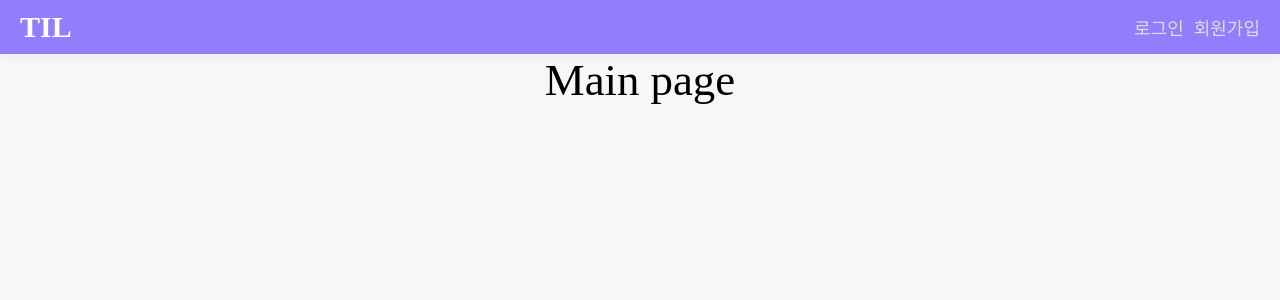
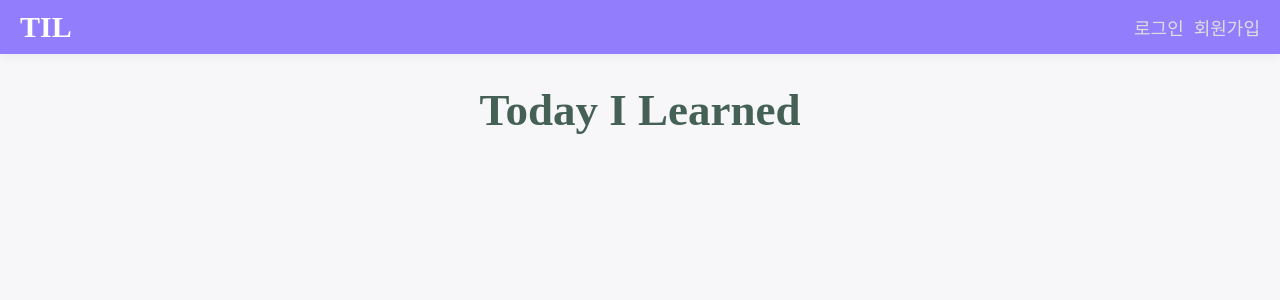
Before and after one commit to Jetty2020/vue-til, a Vue app: page /main in a window 1280 px wide. Shown: the top 300 px of the page. Built offline with nearby package versions, Linux system fonts and the light colour scheme; a web font is replaced by a local one.

Commit message:
:lipstick: 헤더 UI 수정

```diff
--- a/src/components/common/AppHeader.vue
+++ b/src/components/common/AppHeader.vue
@@ -1,13 +1,17 @@
 <template>
   <header>
     <div>
-      <router-link to="/" class="logo"> TIL </router-link>
+      <router-link to="/" class="logo">
+        TIL
+        <span v-if="isUserLogin">by {{ $store.state.username }}</span>
+      </router-link>
     </div>
     <div class="navigations">
       <!-- 1 -->
       <template v-if="isUserLogin">
-        <span class="username">{{ $store.state.username }}</span>
-        <a href="javascript:;" @click="logoutUser">로그아웃</a>
+        <a href="javascript:;" @click="logoutUser" class="logout-button">
+          Logout
+        </a>
       </template>
       <!-- 2 -->
       <template v-else>
@@ -36,7 +40,7 @@ export default {
 
 <style scoped>
 .username {
-  color: #fff;
+  color: white;
 }
 header {
   display: flex;
@@ -68,6 +72,9 @@ a.logo {
   top: 0;
   width: 100%;
 }
+.logout-button {
+  font-size: 14px;
+}
 a.router-link-exact-active {
   color: white;
   font-weight: bold;
--- a/src/views/MainPage.vue
+++ b/src/views/MainPage.vue
@@ -1,6 +1,6 @@
 <template>
-  <div>
-    <h1>Main page</h1>
+  <div class="main list-container contents">
+    <h1 class="page-header">Today I Learned</h1>
   </div>
 </template>
 
```
